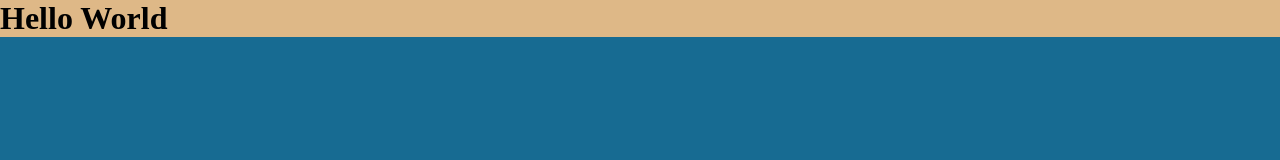
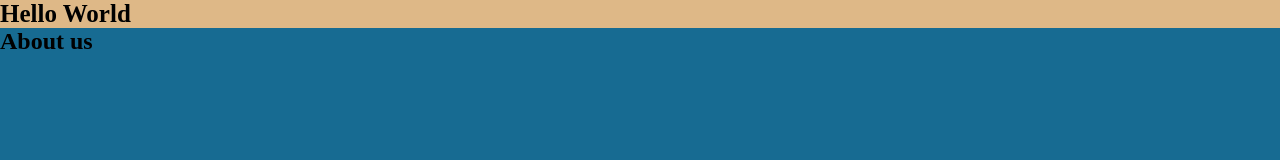
Before and after one commit to realsulty/NEW-project1, a website: page newproject11/index.html in a window 1280 px wide. Drawn offline with Linux system fonts and the light colour scheme.

Commit message:
added desgin

```diff
--- a/newproject11/index.html
+++ b/newproject11/index.html
@@ -9,5 +9,6 @@
 </head>
 <body>
     <h1>Hello World</h1>
+    <h2>About us </h2>
 </body>
 </html>
--- a/newproject11/main.scss
+++ b/newproject11/main.scss
@@ -10,4 +10,5 @@ body{
 
 h1{
     background-color: burlywood;
+    font-size: 25px;
 }
```
Also changed, not shown: newproject11/main.css, 1 other file.
